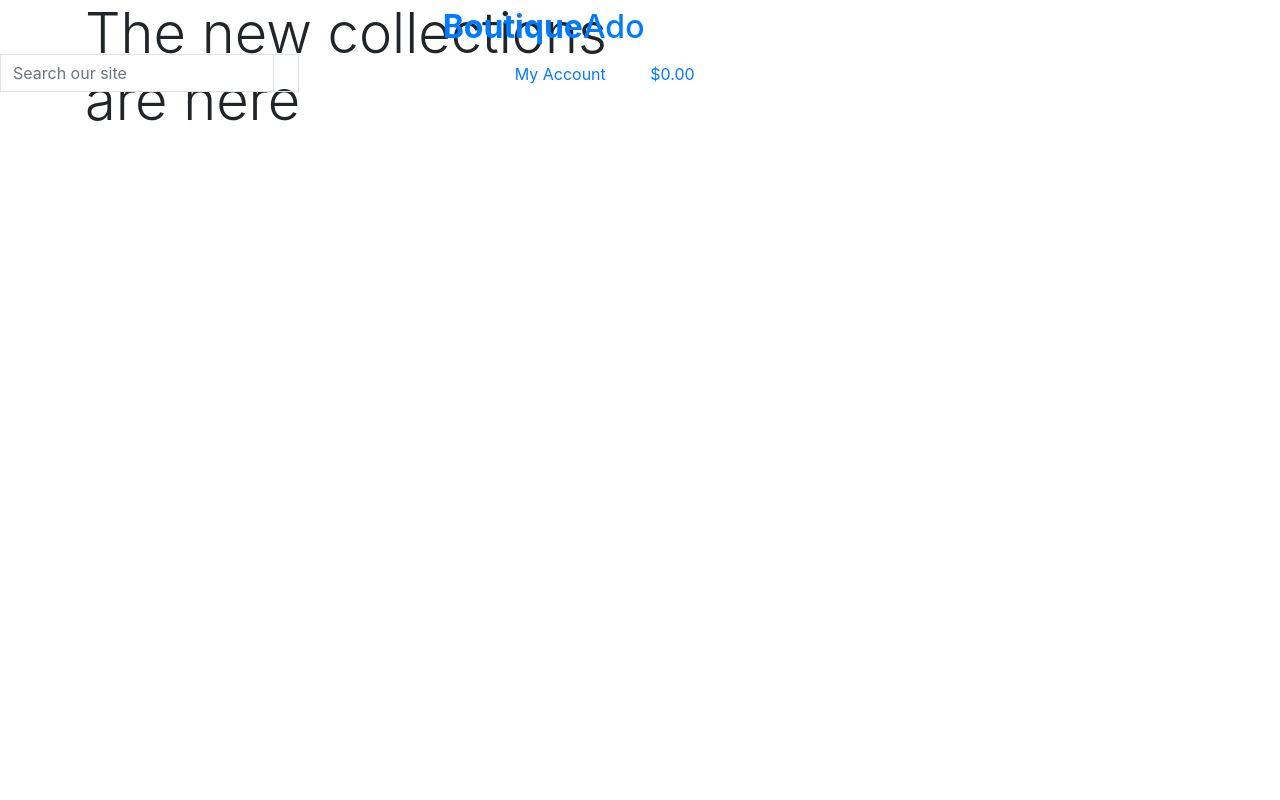
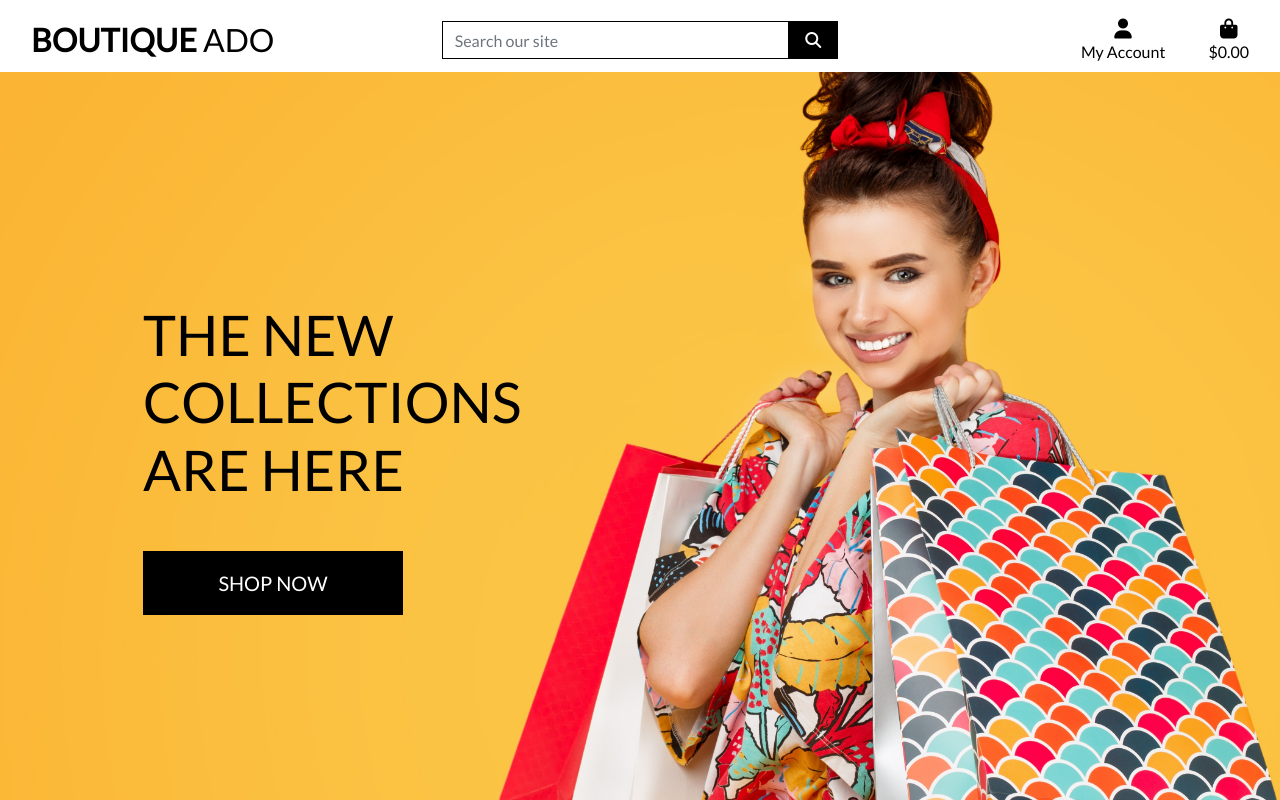
Before and after one commit to LySeriuos/butique-ado, a Django app: page / in a window 1280 px wide. Run offline with Django 3.2, Linux system fonts and the light colour scheme; some libraries are stand-ins or nearby versions.

Commit message:
completed homepage

```diff
--- a/boutique_ado/settings.py
+++ b/boutique_ado/settings.py
@@ -148,6 +148,10 @@ USE_TZ = True
 # https://docs.djangoproject.com/en/3.2/howto/static-files/
 
 STATIC_URL = '/static/'
+STATICFILES_DIRS = (os.path.join(BASE_DIR, 'static'),)
+
+MEDIA_URL = '/media/'
+MEDIA_ROOT = os.path.join(BASE_DIR, 'media')
 
 # Default primary key field type
 # https://docs.djangoproject.com/en/3.2/ref/settings/#default-auto-field
--- a/boutique_ado/urls.py
+++ b/boutique_ado/urls.py
@@ -15,9 +15,11 @@ Including another URLconf
 """
 from django.contrib import admin
 from django.urls import path, include
+from django.conf import settings
+from django.conf.urls.static import static
 
 urlpatterns = [
     path('admin/', admin.site.urls),
     path('accounts/', include('allauth.urls')),
-    path('', include('home.urls'))
-]
+    path('', include('home.urls')),
+] + static(settings.MEDIA_URL, document_root=settings.MEDIA_ROOT)
--- a/home/templates/home/index.html
+++ b/home/templates/home/index.html
@@ -11,19 +11,17 @@
 
 {% block content %}
     <div class="container h-100">
-       <div class="row h-100">
-           <div class="col-7 col-md-6 my-auto">
+        <div class="row h-100">
+            <div class="col-7 col-md-6 my-auto">
                 <h1 class="display-4 logo-font text-black">
                     The new collections are here
                 </h1>
                 <div class="my-5">
                     <h4>
-                        <a href="" class="shop-now-button btn btn-large rounded-0 text-uppercase py-3"></a>
+                        <a href="" class="shop-now-button btn btn-lg rounded-0 text-uppercase py-3">Shop Now</a>
                     </h4>
-
                 </div>
-           </div>
-       </div>
+            </div>
+        </div>
     </div>
-
 {% endblock %}
--- /dev/null
+++ b/static/css/base.css
@@ -0,0 +1,81 @@
+html {
+    height: 100%;
+}
+
+body {
+    background: url('/media/homepage_background_cropped.jpg') no-repeat center center fixed;
+    background-size: cover;
+    height: calc(100vh - 164px);
+    color: #555;
+    font-family: 'Lato';
+}
+
+/* from Bulma */
+.icon {
+    align-items: center;
+    display: inline-flex;
+    justify-content: center;
+    height: 1.5rem;
+    width: 1.5rem;
+}
+
+.logo-font {
+    text-transform: uppercase;
+}
+
+.main-logo-link {
+    width: fit-content;
+}
+
+.shop-now-button {
+    background: black;
+    color: white;
+    min-width: 260px;
+}
+
+.btn-black {
+    background: black;
+    color: white;
+}
+
+.shop-now-button:hover,
+.shop-now-button:active,
+.shop-now-button:focus,
+.btn-black:hover,
+.btn-black:active,
+.btn-black:focus {
+    background: #222;
+    color: white;
+}
+
+.text-black {
+    color: #000 !important;
+}
+
+.border-black {
+    border: 1px solid black !important;
+}
+
+/* -------------------------------- Media Queries */
+
+/* Slightly larger container on xl screens */
+@media (min-width: 1200px) {
+  .container {
+    max-width: 80%;
+  }
+}
+
+/* fixed top navbar only on medium and up */
+@media (min-width: 992px) {
+    .fixed-top-desktop-only {
+        position: fixed;
+        top: 0;
+        right: 0;
+        left: 0;
+        z-index: 1030;
+    }
+
+    .header-container {
+        padding-top: 164px;
+    }
+}
--- a/templates/base.html
+++ b/templates/base.html
@@ -15,12 +15,15 @@
 
     {% block corecss %}
         <link rel="stylesheet" href="https://stackpath.bootstrapcdn.com/bootstrap/4.4.1/css/bootstrap.min.css" integrity="sha384-Vkoo8x4CGsO3+Hhxv8T/Q5PaXtkKtu6ug5TOeNV6gBiFeWPGFN9MuhOf23Q9Ifjh" crossorigin="anonymous">
+        <link rel="stylesheet" href="https://fonts.googleapis.com/css?family=Lato&display=swap">
+        <link rel="stylesheet" href="{% static 'css/base.css' %}">
     {% endblock %}
 
     {% block extra_css %}
     {% endblock %}
 
     {% block corejs %}
+        <script src="https://kit.fontawesome.com/e9c73d7092.js" crossorigin="anonymous"></script>
         <script src="https://code.jquery.com/jquery-3.4.1.slim.min.js" integrity="sha384-J6qa4849blE2+poT4WnyKhv5vZF5SrPo0iEjwBvKU7imGFAV0wwj1yYfoRSJoZ+n" crossorigin="anonymous"></script>
         <script src="https://cdn.jsdelivr.net/npm/popper.js@1.16.0/dist/umd/popper.min.js" integrity="sha384-Q6E9RHvbIyZFJoft+2mJbHaEWldlvI9IOYy5n3zV9zzTtmI3UksdQRVvoxMfooAo" crossorigin="anonymous"></script>
         <script src="https://stackpath.bootstrapcdn.com/bootstrap/4.4.1/js/bootstrap.min.js" integrity="sha384-wfSDF2E50Y2D1uUdj0O3uMBJnjuUD4Ih7YwaYd1iqfktj0Uod8GCExl3Og8ifwB6" crossorigin="anonymous"></script>
@@ -33,12 +36,13 @@
   </head>
   <body>
     <header class="container-fluid fixed-top">
-      <div class="row">
-        <div class="col-12 col-lg-4 my-auto py-1 py-lg-0 text-center text-lg-left"></div>
+        <div id="topnav" class="row bg-white pt-lg-2 d-none d-lg-flex">
+            <div class="col-12 col-lg-4 my-auto py-1 py-lg-0 text-center text-lg-left">
                 <a href="{% url 'home' %}" class="nav-link main-logo-link">
-            <h2 class="logo-font text-black my-0"><strong>Boutique</strong>Ado</h2>
+                    <h2 class="logo-font text-black my-0"><strong>Boutique</strong> Ado</h2>
                 </a>
-        <div class="col-12 col-lg-4 my-auto py-1 py-lg-0"></div>
+            </div>
+            <div class="col-12 col-lg-4 my-auto py-1 py-lg-0">
                 <form method="GET" action="">
                     <div class="input-group w-100">
                         <input class="form-control border border-black rounded-0" type="text" name="q" placeholder="Search our site">
@@ -51,6 +55,7 @@
                         </div>
                     </div>
                 </form>
+            </div>
             <div class="col-12 col-lg-4 my-auto py-1 py-lg-0">
                 <ul class="list-inline list-unstyled text-center text-lg-right my-0">
                     <li class="list-inline-item dropdown">
@@ -106,6 +111,5 @@
     {% endblock %}
 
 
-
   </body>
 </html>
```
Also changed, not shown: media/homepage_background_cropped.jpg (added). Lines whose indentation alone changed are shown as unchanged.
